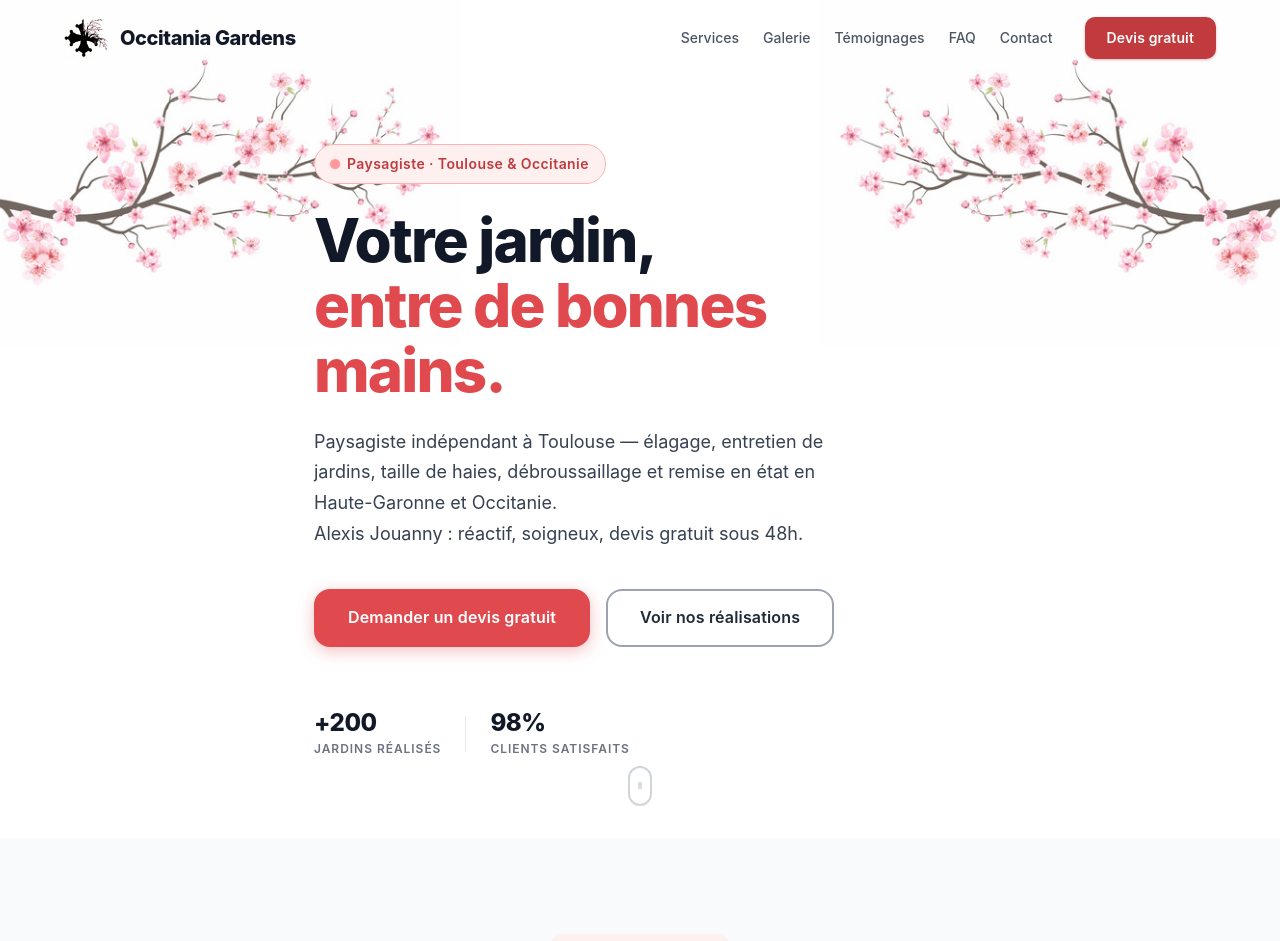
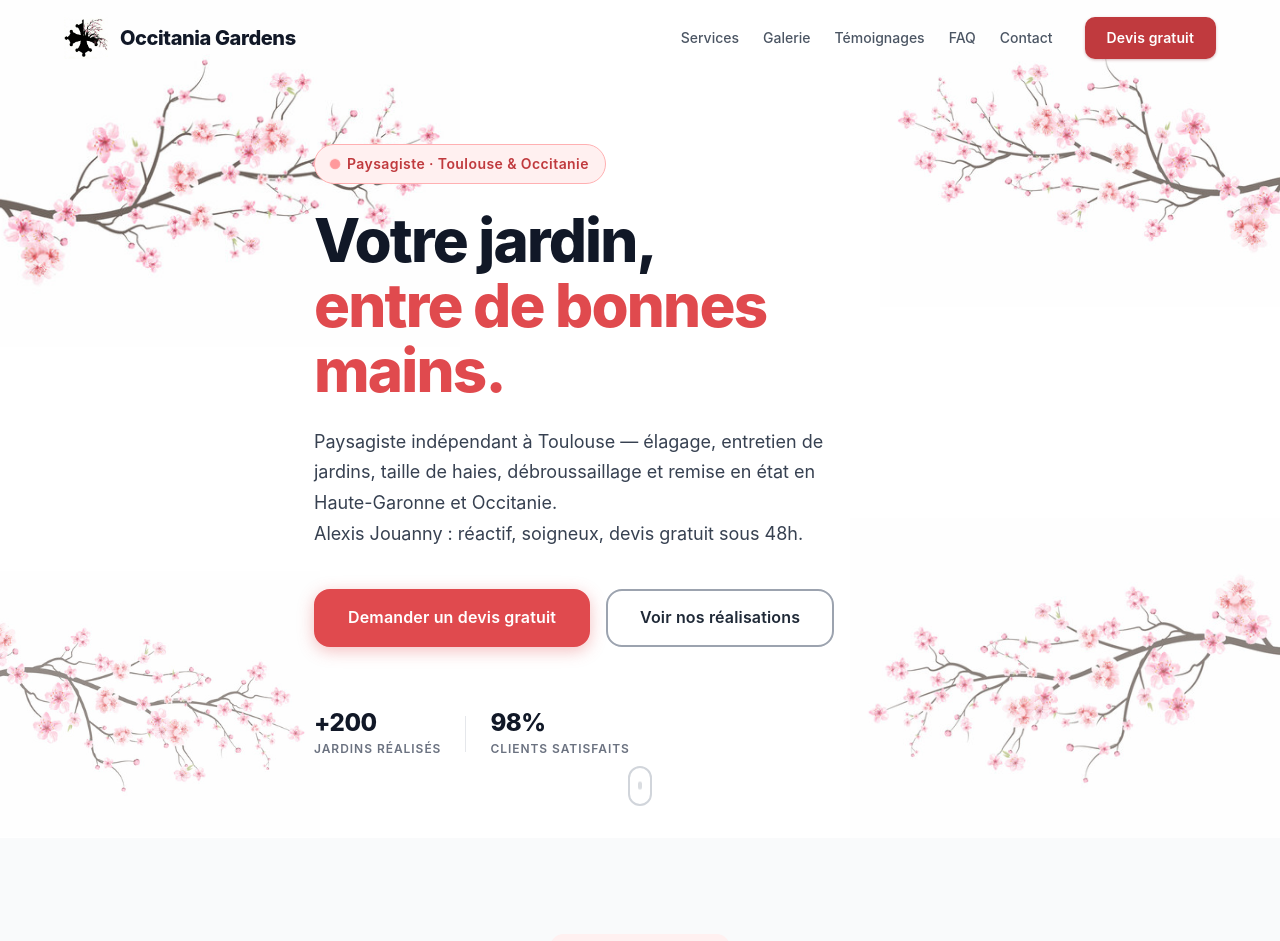
Before and after one commit to Madara-cmyk/template-paysagiste, a React (Vite) app: page / in a window 1280 px wide. Shown: the top 941 px of the page. Built offline with nearby package versions, Linux system fonts and the light colour scheme.

Commit message:
Hero : ajout cerisiers en bas gauche/droite, tailles asymétriques

```diff
--- a/src/components/Hero.jsx
+++ b/src/components/Hero.jsx
@@ -4,8 +4,10 @@ export default function Hero() {
     <section className="hero" id="accueil">
       <div className="hero__bg" aria-hidden="true">
         <div className="hero__bg-overlay" />
-        <div className="hero__cherry hero__cherry--left"><img src="/Cerisier.png" alt="" /></div>
-        <div className="hero__cherry hero__cherry--right"><img src="/Cerisier.png" alt="" /></div>
+        <div className="hero__cherry hero__cherry--top-left"><img src="/Cerisier.png" alt="" /></div>
+        <div className="hero__cherry hero__cherry--top-right"><img src="/Cerisier.png" alt="" /></div>
+        <div className="hero__cherry hero__cherry--bottom-left"><img src="/Cerisier.png" alt="" /></div>
+        <div className="hero__cherry hero__cherry--bottom-right"><img src="/Cerisier.png" alt="" /></div>
       </div>
       <div className="hero__content container">
         <span className="hero__badge">Paysagiste · Toulouse & Occitanie</span>
--- a/src/index.css
+++ b/src/index.css
@@ -440,15 +440,21 @@ button, input, select, textarea {
 .hero__cherry {
   position: absolute;
   pointer-events: none;
-  opacity: 0.72;
-  width: 520px;
 }
-.hero__cherry--left  { top: 0; left: -60px; }
-.hero__cherry--right { top: 0; right: -60px; transform: scaleX(-1); }
-.hero__cherry img    { width: 100%; height: auto; }
+.hero__cherry img { width: 100%; height: auto; }
 
-@media (max-width: 1024px) { .hero__cherry { width: 360px; opacity: 0.5; } }
-@media (max-width: 640px)  { .hero__cherry { display: none; } }
+.hero__cherry--top-left    { top: 0;    left: -60px;  width: 520px; opacity: 0.72; }
+.hero__cherry--top-right   { top: 0;    right: -60px; width: 460px; opacity: 0.65; transform: scaleX(-1); }
+.hero__cherry--bottom-left { bottom: 0; left: -80px;  width: 400px; opacity: 0.55; transform: scaleY(-1); }
+.hero__cherry--bottom-right{ bottom: 0; right: -50px; width: 480px; opacity: 0.6;  transform: scale(-1, -1); }
+
+@media (max-width: 1024px) {
+  .hero__cherry--top-left    { width: 340px; }
+  .hero__cherry--top-right   { width: 300px; }
+  .hero__cherry--bottom-left { width: 260px; }
+  .hero__cherry--bottom-right{ width: 310px; }
+}
+@media (max-width: 640px) { .hero__cherry { display: none; } }
 
 .hero__content {
   position: relative;
```
